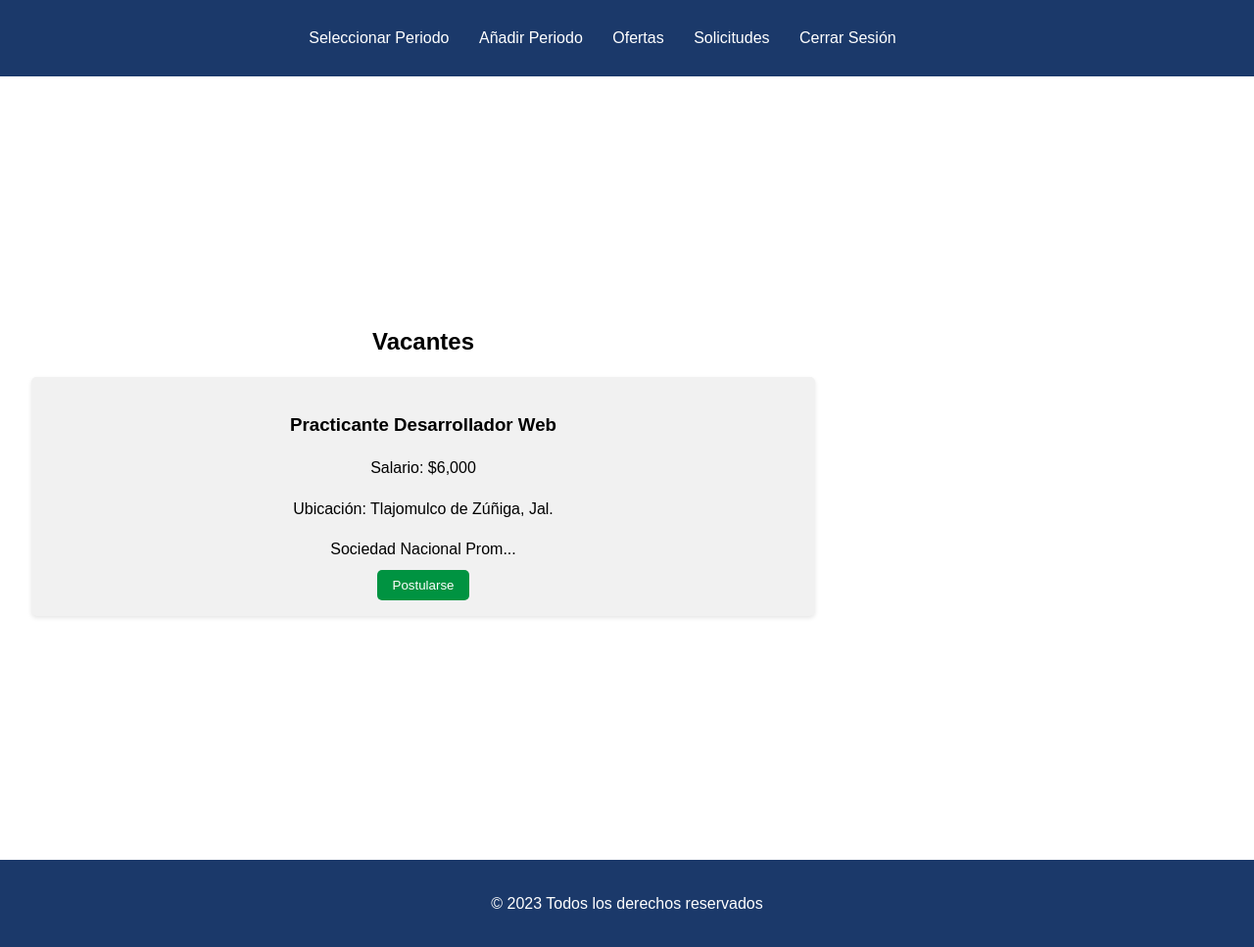
After one commit to DavisHrz/residencias, a PHP site: page /views/administrator/view_admin_offers.php in a window 1280 px wide. The commit adds this page. Shown: the whole page at 98% size. Run offline with PHP 8.4, Linux system fonts and the light colour scheme.

Commit message:
update css

```diff
--- a/css/home.css
+++ b/css/home.css
@@ -12,52 +12,38 @@ body {
   padding: 1rem;
 }
 
-  /* Estilos para la barra de navegación */
-  nav{
-    display: flex;
-    justify-content: space-between;
-    align-items: center;
-    margin-left: 35rem;
-  }
-  nav ul {
-    list-style: none;
-    padding: 0;
-    margin: 0;
-  }
-
-  nav ul li {
-    display: inline;
-    margin-right: 1rem;
-  }
-
-  nav ul li a {
-    color: white;
-    text-decoration: none;
-  }
-  nav a:hover{
-    background-color: #fff;
-    color: #000;
-    text-decoration: none;
-    border-radius: 5px;
-  }
 
 /* Estilos para el contenido principal */
 main {
+  display: flex;
+  justify-content: center;
+  align-items: flex-start; /* Alineación en la parte superior */
+  flex-direction: column;
   padding: 2rem;
+  height: 100vh; /* Ajustar altura a la pantalla */
+  box-sizing: border-box;
 }
 
 /* Estilos para la sección de vacantes */
+.vacantes {
+  width: 100%; /* Ancho máximo para el contenido */
+  max-width: 800px; /* Máximo ancho de las cards */
+  text-align: center;
+}
+
 .vacantes h2 {
   margin-bottom: 1rem;
 }
 
 /* Estilos para las tarjetas de vacantes */
 .card {
+  width: 100%; /* Ocupar todo el ancho disponible */
   background-color: #f1f1f1;
   padding: 1rem;
   margin-bottom: 1rem;
   border-radius: 5px;
   box-shadow: 0 2px 4px rgba(0, 0, 0, 0.1);
+  box-sizing: border-box;
 }
 
 .card h3 {
@@ -76,6 +62,8 @@ body {
   cursor: pointer;
   border-radius: 5px;
   transition: background-color 0.3s;
+  display: block; /* Ocupar todo el ancho disponible */
+  margin: 0 auto; /* Centrar botón horizontalmente */
 }
 
 .card button:hover {
@@ -89,3 +77,23 @@ body {
   text-align: center;
   color: white;
 }
+nav {
+  background-color: #1b396a;
+  color: white;
+  text-align: center;
+  padding: 10px 0;
+  margin-right: 50px;
+}
+
+nav a {
+  color: white;
+  text-decoration: none;
+  margin: 0 10px;
+  padding: 3px;
+}
+
+nav a:hover {
+  background-color: #fff;
+  color: #000;
+  border-radius: 5px;
+}
--- /dev/null
+++ b/views/administrator/view_admin_offers.php
@@ -0,0 +1,31 @@
+<link rel="preconnect" href="https://fonts.googleapis.com">
+    <link rel="preconnect" href="https://fonts.gstatic.com" crossorigin>
+    <link href="https://fonts.googleapis.com/css2?family=Krub:wght@400;700&display=swap" rel="stylesheet">
+    <link rel="stylesheet" href="css/home.css">
+    <?php echo "<script>document.title = 'Ofertas';</script>"; ?>
+
+    <header>
+    <nav>
+      <a href="administrador.html">Seleccionar Periodo</a>
+      <a href="añadirPeriodo.html">Añadir Periodo</a>
+      <a href="home.html">Ofertas</a>
+      <a href="usersRequest.html">Solicitudes</a>
+      <a href="#">Cerrar Sesión</a>
+    </nav>
+    </header>
+    <main>
+        <section class="vacantes">
+            <h2>Vacantes</h2>
+            <div class="card">
+                <h3>Practicante Desarrollador Web</h3>
+                <p>Salario: $6,000</p>
+                <p>Ubicación: Tlajomulco de Zúñiga, Jal.</p>
+                <p>Sociedad Nacional Prom...</p>
+                <button>Postularse</button>
+            </div>
+            <!-- Más cards de vacantes... -->
+        </section>
+    </main>
+    <footer>
+        <p>&copy; 2023 Todos los derechos reservados</p>
+    </footer>
```
Also changed, not shown: views/student/view_student_offers.php (added, +31 -0 lines). Lines whose indentation alone changed are shown as unchanged.
